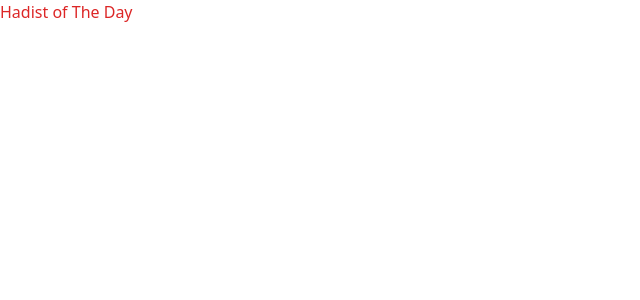
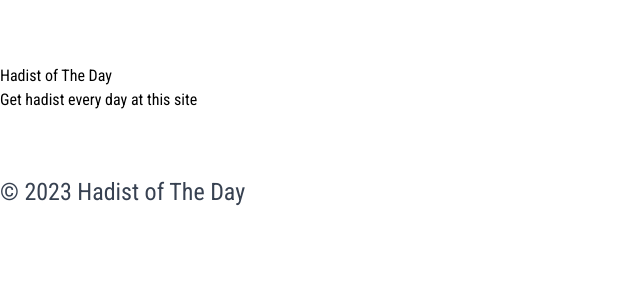
Before and after one commit to ryanadhitama/one-day-one-hadist, a Next.js app: page / in a window 1280 px wide. Shown: the top 300 px of the page, without its empty margins (0-640 px from the left). Built offline with nearby package versions, Linux system fonts and the light colour scheme.

Commit message:
init header and footer

```diff
--- /dev/null
+++ b/components/box/index.tsx
@@ -0,0 +1,22 @@
+import React from 'react';
+import cx from 'classnames';
+
+interface CustomProps {
+  className?: string;
+  style?: React.CSSProperties;
+  children?: React.ReactNode;
+}
+
+type BoxProps = CustomProps & React.HTMLAttributes<HTMLDivElement>;
+
+const Box = React.forwardRef<HTMLDivElement, BoxProps>(
+  ({ className, style, children, ...rest }, ref) => (
+    <div className={cx('box', className)} style={{ ...style }} {...rest} ref={ref}>
+      {children}
+    </div>
+  )
+);
+
+Box.displayName = 'Box';
+
+export default Box;
--- /dev/null
+++ b/components/footer/index.tsx
@@ -0,0 +1,8 @@
+import Box from '@components/box';
+
+const Footer = () => {
+  const year = new Date().getFullYear();
+  return <Box className="footer">© {year} Hadist of The Day</Box>;
+};
+
+export default Footer;
--- /dev/null
+++ b/components/footer/style.css
@@ -0,0 +1,8 @@
+@layer components {
+  .footer {
+    @apply text-lg text-gray-700;
+    @screen md {
+      @apply text-2xl;
+    }
+  }
+}
--- /dev/null
+++ b/components/header/index.tsx
@@ -0,0 +1,12 @@
+import Box from '@components/box';
+
+const Header = () => {
+  return (
+    <Box className="header">
+      <h1 className="header__title">Hadist of The Day</h1>
+      <p className="header__description">Get hadist every day at this site</p>
+    </Box>
+  );
+};
+
+export default Header;
--- /dev/null
+++ b/components/header/style.css
@@ -0,0 +1,20 @@
+@layer components {
+  .header {
+    @apply py-8;
+    @screen md {
+      @apply py-16;
+    }
+    &__title {
+      @apply font-semibold text-2xl;
+      @screen md {
+        @apply mb-2 text-4xl tracking-wide;
+      }
+    }
+    &__description {
+      @apply text-lg text-gray-700;
+      @screen md {
+        @apply text-2xl;
+      }
+    }
+  }
+}
--- /dev/null
+++ b/components/index.tsx
@@ -0,0 +1,3 @@
+export { default as Box } from './box';
+export { default as Footer } from './footer';
+export { default as Header } from './header';
--- a/pages/_document.tsx
+++ b/pages/_document.tsx
@@ -3,7 +3,16 @@ import { Html, Head, Main, NextScript } from 'next/document';
 export default function Document() {
   return (
     <Html lang="en">
-      <Head />
+      <Head>
+        <link rel="preconnect" href="https://fonts.googleapis.com" />
+        <link rel="preconnect" href="https://fonts.gstatic.com" />
+        <link rel="shortcut icon" href="favicon.ico" type="image/x-icon" />
+        <link
+          href="https://fonts.googleapis.com/css2?family=Roboto+Condensed&display=swap"
+          rel="stylesheet"
+        />
+        <meta name="viewport" content="initial-scale=1.0, width=device-width" />
+      </Head>
       <body>
         <Main />
         <NextScript />
--- a/pages/index.tsx
+++ b/pages/index.tsx
@@ -1,16 +1,17 @@
 import Head from 'next/head';
-import Image from 'next/image';
-import { Inter } from '@next/font/google';
-const inter = Inter({ subsets: ['latin'] });
+import { Box, Footer, Header } from '@components';
 
 export default function Home() {
   return (
     <>
       <Head>
         <title>Hadist of The Day</title>
-        <meta name="description" content="Get your hadist every day from this site" />
+        <meta name="description" content="Get hadist every day at this site" />
       </Head>
-      <h1 className="title">Hadist of The Day</h1>
+      <Box className="container home-container">
+        <Header />
+        <Footer />
+      </Box>
     </>
   );
 }
--- a/styles/globals.css
+++ b/styles/globals.css
@@ -3,4 +3,15 @@
 @import 'tailwindcss/components';
 @import './pages/home.css';
 
+@import '../components/header/style.css';
+@import '../components/footer/style.css';
+
 @import 'tailwindcss/utilities';
+
+* {
+  font-family: 'Roboto Condensed', sans-serif;
+}
+
+html {
+  scroll-behavior: smooth;
+}
--- a/styles/pages/home.css
+++ b/styles/pages/home.css
@@ -2,4 +2,14 @@
   .title {
     @apply text-red-600;
   }
+  .home {
+    &-container {
+      @apply max-w-[600px];
+    }
+    @media screen and (max-width: 600px) {
+      &-container {
+        @apply px-[5%];
+      }
+    }
+  }
 }
--- a/tailwind.config.js
+++ b/tailwind.config.js
@@ -2,7 +2,11 @@
 module.exports = {
   content: ['./pages/**/*.{js,ts,jsx,tsx}', './components/**/*.{js,ts,jsx,tsx}'],
   theme: {
-    extend: {}
+    extend: {
+      container: {
+        center: true
+      }
+    }
   },
   plugins: []
 };
--- a/tsconfig.json
+++ b/tsconfig.json
@@ -15,7 +15,11 @@
     "isolatedModules": true,
     "jsx": "preserve",
     "incremental": true,
-    "baseUrl": "."
+    "baseUrl": ".",
+    "paths": {
+      "@components": ["components"],
+      "@components/*": ["components/*"]
+    }
   },
   "include": ["next-env.d.ts", "**/*.ts", "**/*.tsx"],
   "exclude": ["node_modules"]
```
